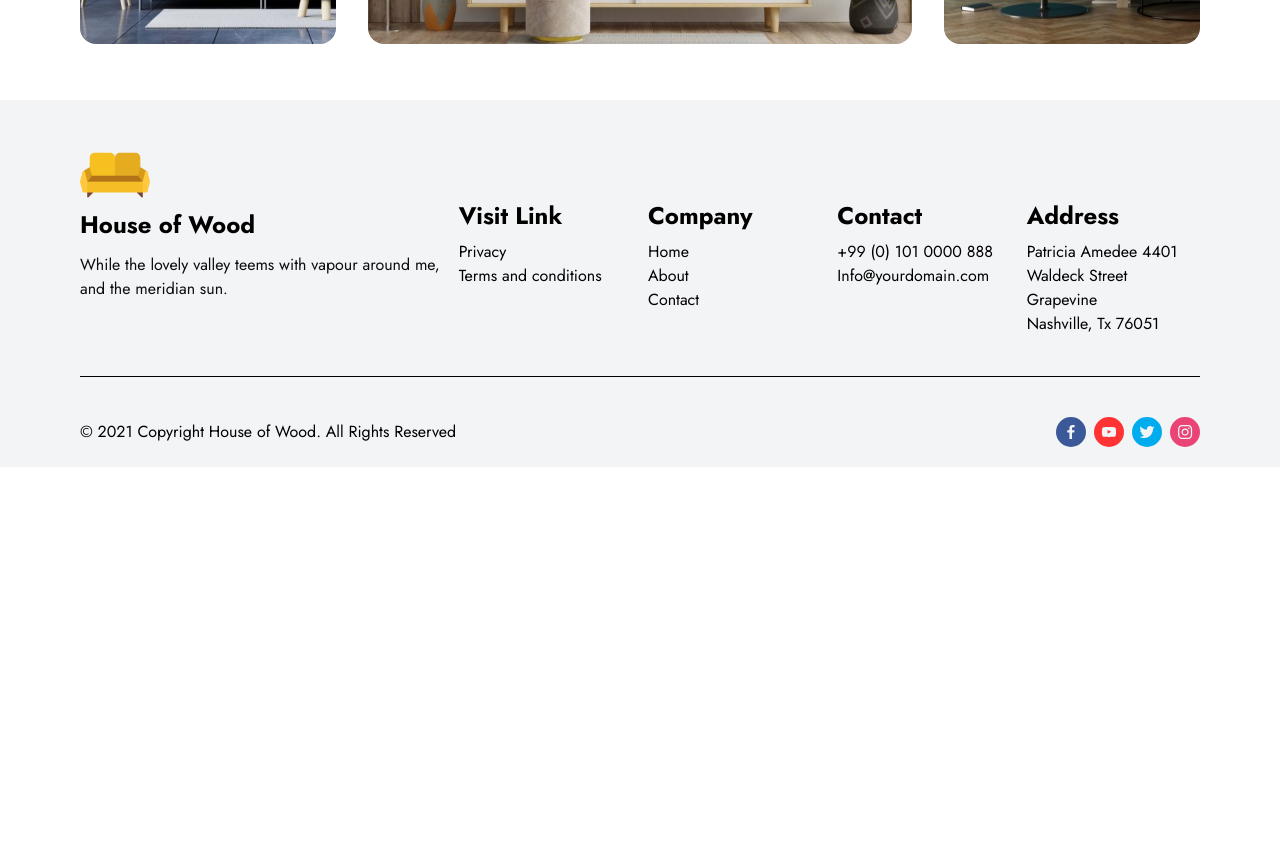
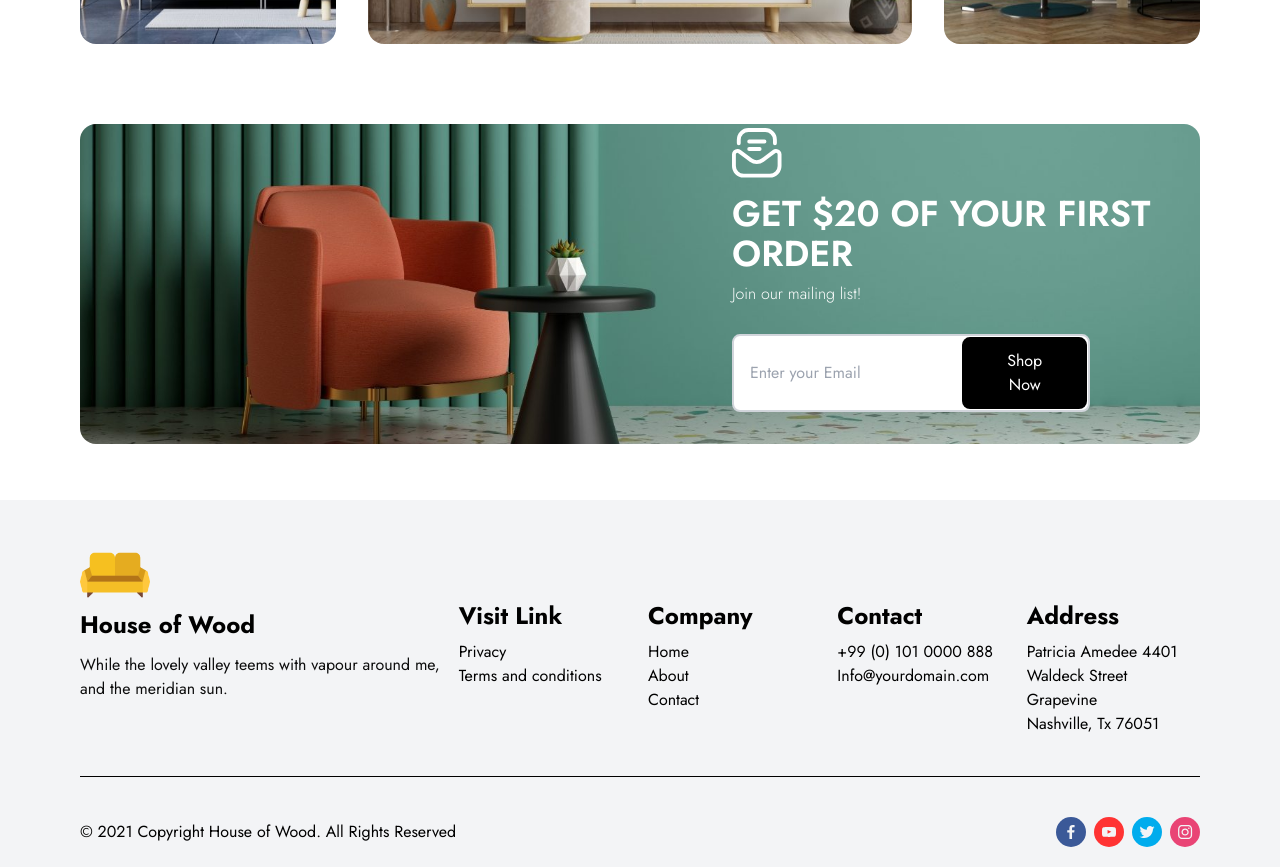
Before and after one commit to nikets40/house-of-wood, a Next.js app: page / in a window 1280 px wide. Shown: the part 4160-5027 px from the top of the page. Before the commit the page ends 4627 px from the top, so only its background shows below. Built offline with nearby package versions, Linux system fonts and the light colour scheme.

Commit message:
ADD: mailing list section

```diff
--- /dev/null
+++ b/components/MailinglistBanner.tsx
@@ -0,0 +1,50 @@
+import Image from "next/image";
+
+const MailinglistBanner = () => {
+  return (
+    <div className="h-[40vh] w-full relative mt-20">
+      <Image
+        src="/static/images/mailinglist-bg.jpg"
+        layout="fill"
+        objectFit="cover"
+        className="rounded-2xl"
+      />
+      <div className="absolute text-white flex flex-col items-center text-center left-0 right-0 mx-auto w-11/12 top-[50%] translate-y-[-55%] lg:text-left lg:items-start md:w-[60%] xl:w-[40%] lg:mr-5 ">
+        {emailIcon}{" "}
+        <h4 className="uppercase font-semibold text-4xl mt-4">
+          Get $20 of your First order
+        </h4>
+        <p className="font-light mt-2">Join our mailing list!</p>
+        <div className="bg-white w-[80%] rounded-lg border-2 border-gray-300 mt-7 flex justify-between items-center">
+          <input
+            type="email"
+            placeholder="Enter your Email"
+            className="text-black h-full border-none outline-none px-4 py-2 flex-grow"
+          />
+          <button className="primary-btn-dark hover:bg-primary hover:text-white rounded-lg my-[1px] mr-[1px] hidden md:block">
+            Shop Now
+          </button>
+        </div>
+        <button className="primary-btn-dark hover:bg-primary hover:text-white mt-5 md:hidden">
+          Shop Now
+        </button>
+      </div>
+    </div>
+  );
+};
+
+export default MailinglistBanner;
+
+const emailIcon = (
+  <svg
+    xmlns="http://www.w3.org/2000/svg"
+    width="49.506"
+    height="49.506"
+    viewBox="0 0 49.506 49.506"
+  >
+    <path
+      d="M37.9,49.506H11.6A11.616,11.616,0,0,1,0,37.9v-11.6a5.346,5.346,0,0,1,1.672-3.918,5.479,5.479,0,0,1,4.038-1.5,5.386,5.386,0,0,1,2.938,1.07l11.4,8.544.013.01a7.754,7.754,0,0,0,9.382,0l.013-.01,11.4-8.54A5.391,5.391,0,0,1,43.8,20.893a5.48,5.48,0,0,1,4.037,1.5,5.346,5.346,0,0,1,1.672,3.918V37.9A11.616,11.616,0,0,1,37.9,49.506ZM5.431,24.753a1.621,1.621,0,0,0-1.1.441,1.491,1.491,0,0,0-.467,1.112V37.9A7.744,7.744,0,0,0,11.6,45.638H37.9A7.744,7.744,0,0,0,45.638,37.9v-11.6a1.491,1.491,0,0,0-.467-1.112A1.612,1.612,0,0,0,44,24.755a1.509,1.509,0,0,0-.832.31L31.783,33.6a11.631,11.631,0,0,1-14.06,0L6.333,25.061a1.5,1.5,0,0,0-.9-.308Zm24.157-3.868a1.934,1.934,0,0,0-1.934-1.934H17.211a1.934,1.934,0,0,0,0,3.868H27.654A1.934,1.934,0,0,0,29.587,20.885Zm4.835-7.445a1.934,1.934,0,0,0-1.934-1.934H17.211a1.934,1.934,0,0,0,0,3.868H32.488A1.934,1.934,0,0,0,34.422,13.44Zm10.443,1.74V11.6A11.616,11.616,0,0,0,33.262,0H16.437a11.616,11.616,0,0,0-11.6,11.6v3.578a1.934,1.934,0,1,0,3.868,0V11.6a7.744,7.744,0,0,1,7.735-7.735H33.262A7.744,7.744,0,0,1,41,11.6v3.578a1.934,1.934,0,1,0,3.868,0Z"
+      fill="#fff"
+    ></path>
+  </svg>
+);
--- a/pages/index.tsx
+++ b/pages/index.tsx
@@ -2,6 +2,7 @@ import { NextPage } from "next";
 import Link from "next/link";
 import Footer from "../components/Footer";
 import Hero from "../components/Hero";
+import MailinglistBanner from "../components/MailinglistBanner";
 import Marketing from "../components/Marketing";
 import NewArrivals from "../components/NewArrivals";
 import Trending from "../components/Trending";
@@ -13,6 +14,7 @@ const IndexPage: NextPage = () => {
       <NewArrivals />
       <Trending />
       <Marketing />
+      <MailinglistBanner />
     </div>
   );
 };
```
Also changed, not shown: public/static/images/mail-icon.svg (added), public/static/images/mailinglist-bg.jpg (added).
